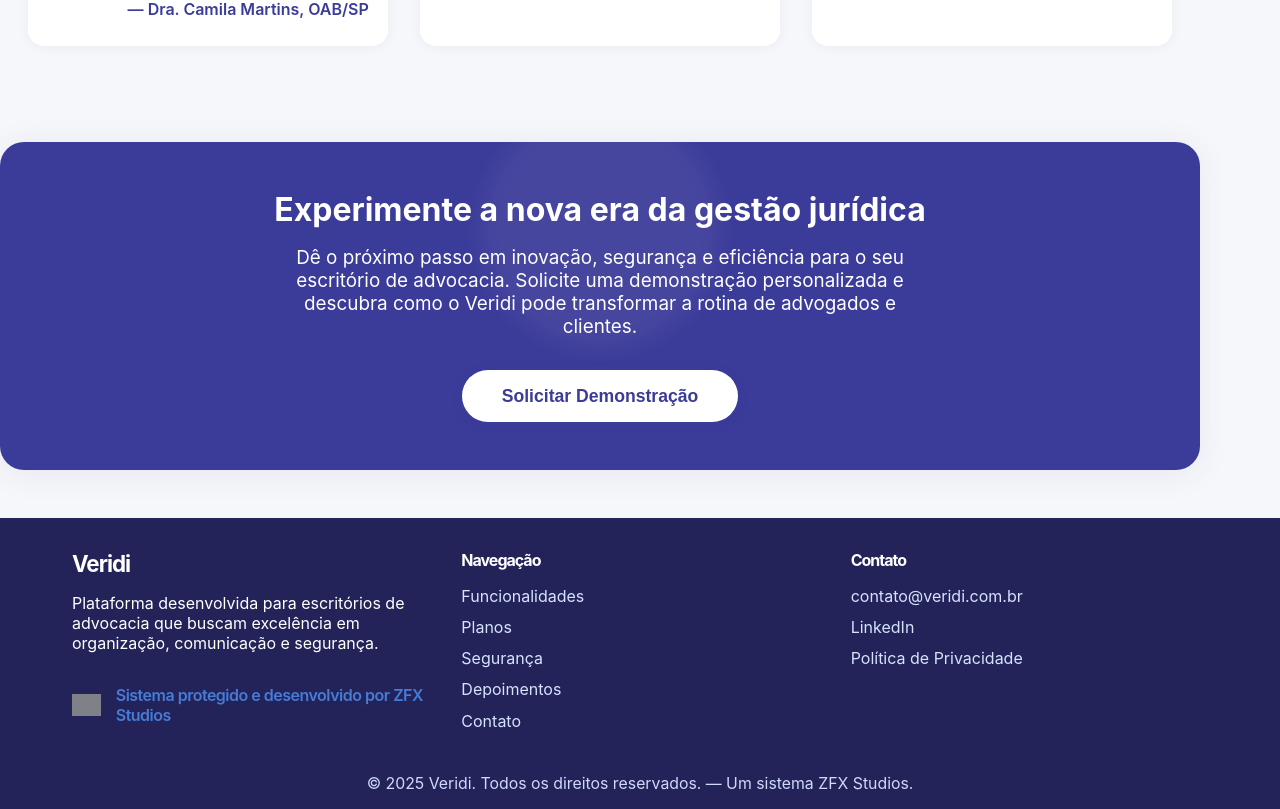
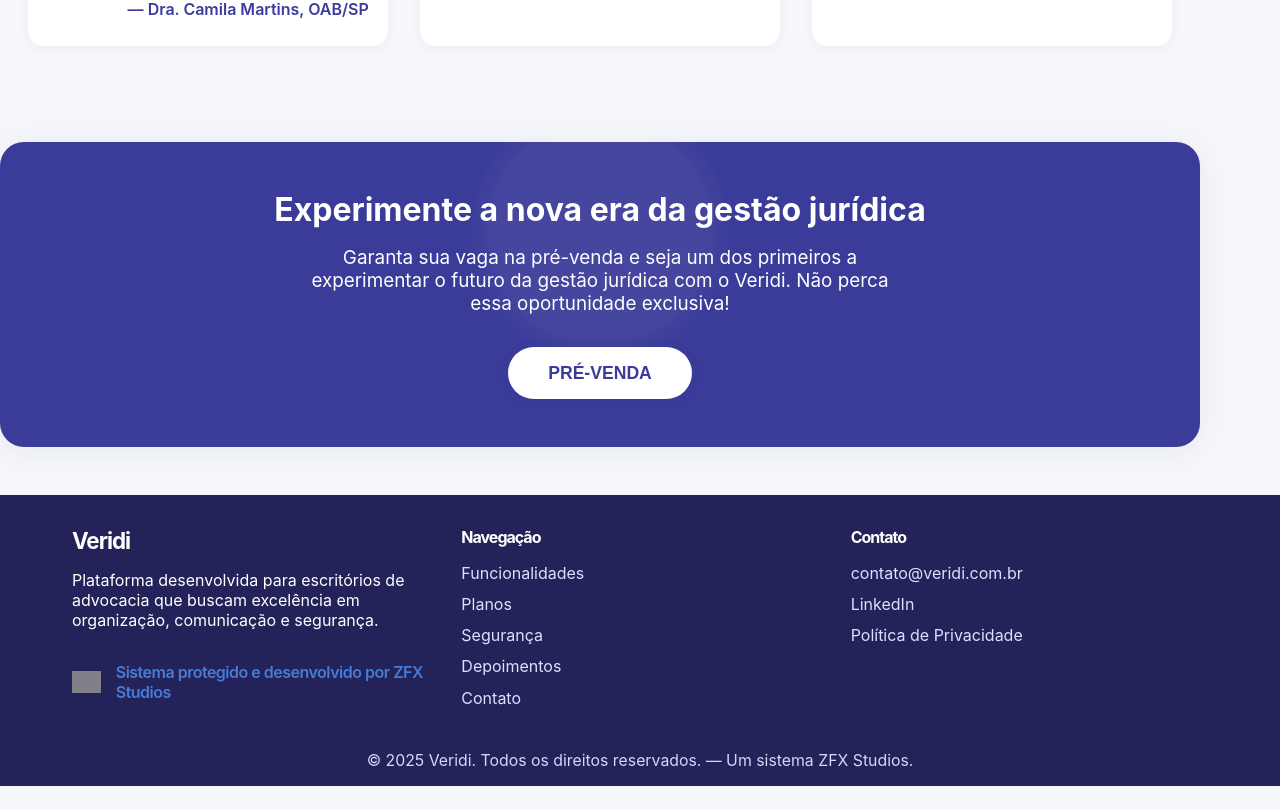
Before and after one commit to SrNascimento40/veridi-land, a React (Vite) app: page / in a window 1280 px wide. Shown: the part 2099-2908 px from the top of the page. After the commit the page ends 2885 px from the top, so only its background shows below. Built offline with nearby package versions, Linux system fonts and the light colour scheme; grey boxes are pictures that could not be loaded.

Commit message:
improfe: change demonstração for pré-venda

```diff
--- a/src/App.tsx
+++ b/src/App.tsx
@@ -209,9 +209,9 @@
 <section className="container cta-section reveal-on-scroll" id="contact">
 <div className="cta-title">Experimente a nova era da gestão jurídica</div>
 <div className="cta-desc">
-        Dê o próximo passo em inovação, segurança e eficiência para o seu escritório de advocacia. Solicite uma demonstração personalizada e descubra como o Veridi pode transformar a rotina de advogados e clientes.
+  Garanta sua vaga na pré-venda e seja um dos primeiros a experimentar o futuro da gestão jurídica com o Veridi. Não perca essa oportunidade exclusiva!
       </div>
-<button className="cta-btn" onClick={() => alert("Em breve! Deixe seu contato para ser avisado.")}>Solicitar Demonstração</button>
+<button className="cta-btn" onClick={() => alert("Em breve! Deixe seu contato para ser avisado.")}>PRÉ-VENDA</button>
 </section>
 </main>
 <footer>
```
Lines whose indentation alone changed are shown as unchanged.
